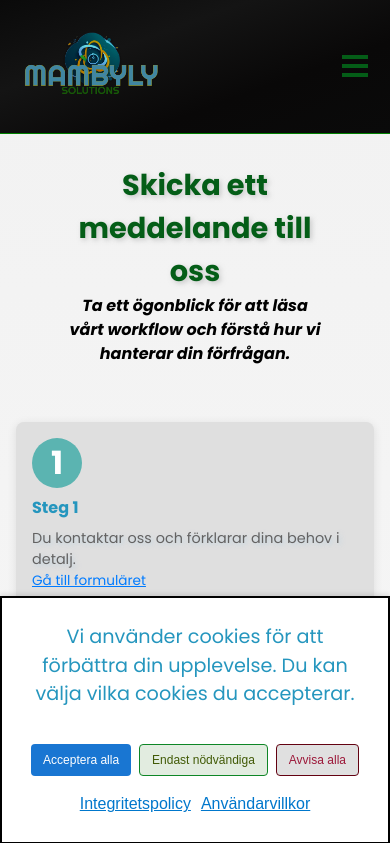
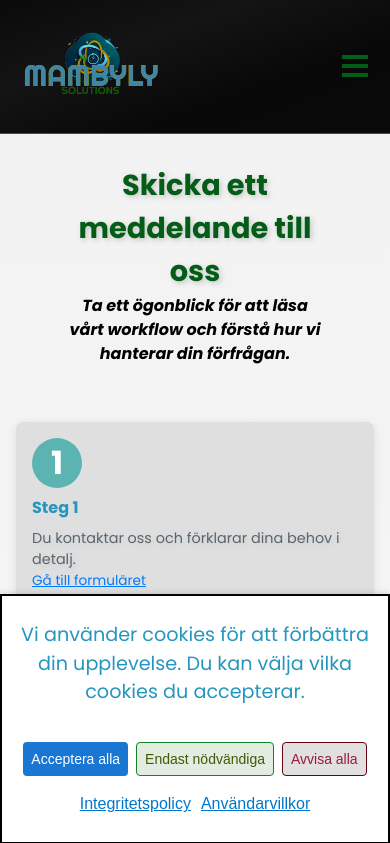
Before and after one commit to Emadenni/MambyLy-logistics-frontend, a React (Vite) app: page /kontaktaOss in a window 390 px wide. Shown: the top 843 px of the page. Built offline with nearby package versions, Linux system fonts and the light colour scheme; no server answers.

Commit message:
changed rendering banner cookies

```diff
--- a/src/components/CookieConsentBanner/CookieConsentBanner.tsx
+++ b/src/components/CookieConsentBanner/CookieConsentBanner.tsx
@@ -2,15 +2,18 @@ import { useState, useEffect } from "react";
 import Terms from "../Terms/Terms";
 import "./cookieConsentBanner.scss";
 import React from "react";
-import IconLogo from "../../assets/images/iconLogo.png"
 
 const CookieConsentBanner: React.FC = () => {
-  const [showBanner, setShowBanner] = useState<boolean>(false);
+  const [showBanner, setShowBanner] = useState(false);
 
   useEffect(() => {
     const consent = localStorage.getItem("cookieConsent");
     if (!consent) {
-      setShowBanner(true);
+      const timer = setTimeout(() => {
+        setShowBanner(true);
+      }, 500); // ritarda di 500ms
+
+      return () => clearTimeout(timer);
     }
   }, []);
 
@@ -23,11 +26,7 @@ const CookieConsentBanner: React.FC = () => {
 
   return (
     <div className="cookie-banner">
-
-
-      <p>
-        Vi använder cookies för att förbättra din upplevelse. Du kan välja vilka cookies du accepterar.
-      </p>
+      <p>Vi använder cookies för att förbättra din upplevelse. Du kan välja vilka cookies du accepterar.</p>
       <div className="cookie-banner-buttons">
         <button onClick={() => handleConsent("all")}>Acceptera alla</button>
         <button onClick={() => handleConsent("essential")}>Endast nödvändiga</button>
@@ -36,7 +35,6 @@ const CookieConsentBanner: React.FC = () => {
       <div className="cookie-banner-terms">
         <Terms />
       </div>
-
     </div>
   );
 };
--- a/src/components/CookieConsentBanner/cookieConsentBanner.scss
+++ b/src/components/CookieConsentBanner/cookieConsentBanner.scss
@@ -16,7 +16,7 @@
   border: solid 2px black;
 
   @media (max-width: 600px) {
-    padding: 18px;
+    padding: 18px 0;
   }
 }
 
@@ -47,7 +47,8 @@
   font-size: 18px;
 
   @media (max-width: 600px) {
-    font-size: 12px;
+    font-size: 14px;
+    padding: 8px 8px;
   }
 }
 
```
